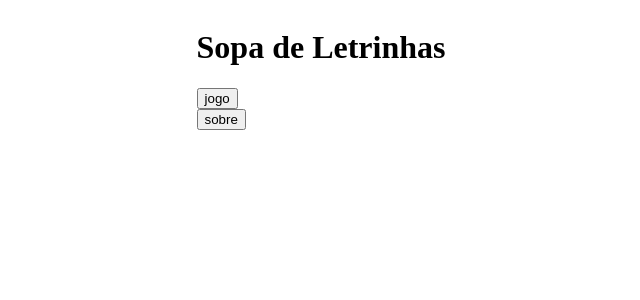
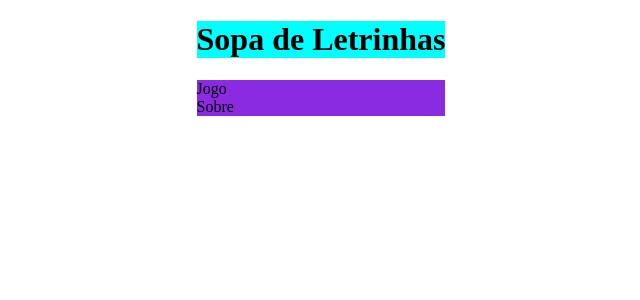
Before and after one commit to ArthurGerman/projeto_letrinha, a SvelteKit app: page / in a window 1280 px wide. Shown: the top 300 px of the page, without its empty margins (319-959 px from the left). Built offline with nearby package versions, Linux system fonts and the light colour scheme.

Commit message:
estilização

```diff
--- a/src/app.html
+++ b/src/app.html
@@ -1,5 +1,5 @@
 <!doctype html>
-<html lang="en">
+<html lang="pt-br">
 	<head>
 		<meta charset="utf-8" />
 		<link rel="icon" href="%sveltekit.assets%/favicon.png" />
--- a/src/routes/+page.svelte
+++ b/src/routes/+page.svelte
@@ -3,18 +3,18 @@
 </script>
 
 <body>
-	<div>
-		<div>
+	<div id="container">
+		<div style="background-color: aqua;">
 			<h1>Sopa de Letrinhas</h1>
 		</div>
 
-		<div>
+		<div style="background-color: blueviolet;"> <!--Essas cores locais são apenas para localizar visualmente as divs no body-->
 			<div>
-				<a href="/jogo"><button>jogo</button></a>
+				<a href="/jogo">Jogo</a>
 			</div>
 
 			<div>
-				<a href="/sobre"><button>sobre</button></a>
+				<a href="/sobre">Sobre</a>
 			</div>
 		</div>
 	</div>
--- a/src/styles/app.css
+++ /dev/null
@@ -1,54 +0,0 @@
-*{
-    font-family: 'Trebuchet MS', 'Lucida Sans Unicode', 'Lucida Grande', 'Lucida Sans', Arial, sans-serif;
-}
-
-
-body{
-    margin: 0;
-    display: flex;
-    justify-content: center;
-    text-align: center;
-}
-
-div#app{
-    height: 100vh;
-    width: 100%;
-    display: flex;
-    background-image: linear-gradient(to left, blue, purple);
-    justify-content: center;
-    align-items: center;
-    flex-direction: column;
-}
-#container{
-    width: 20%;
-    background-color: blueviolet;
-}
-div#header{
-    margin-top: 0px;
-    background-color: yellow;
-}
-/*div#jogar{
-
-}*/
-a{
-    color: black;
-    margin-bottom: 10px;
-    position: relative;
-    text-decoration: none;
-}
-a:hover{
-    color: rgb(102, 145, 255);
-}
-a::after{
-    content: " ";
-    width: 0%;
-    height: 2px;
-    background-color: rgb(102, 145, 255);
-    position: absolute;
-    bottom: 0;
-    left: 0;
-    transition: 0.5s ease-in-out;
-}
-a:hover::after{
-    width: 102%;
-}
--- a/src/styles/main.css
+++ b/src/styles/main.css
@@ -1,7 +1,35 @@
 body {
+    margin: 0;
     display: flex;
     flex: content;
     flex-direction: column;
     align-items: center;
     justify-content: center;
 }
+#container{
+    /*width: 100%;*/
+    height: 100vh;
+    /*background-color: blue;*/
+}
+a{
+    color: black;
+    margin-bottom: 10px;
+    position: relative;
+    text-decoration: none;
+}
+a:hover{
+    color: rgb(102, 145, 255);
+}
+a::after{
+    content: " ";
+    width: 0%;
+    height: 2px;
+    background-color: rgb(102, 145, 255);
+    position: absolute;
+    bottom: 0;
+    left: 0;
+    transition: 0.5s ease-in-out;
+}
+a:hover::after{
+    width: 102%;
+}
```
